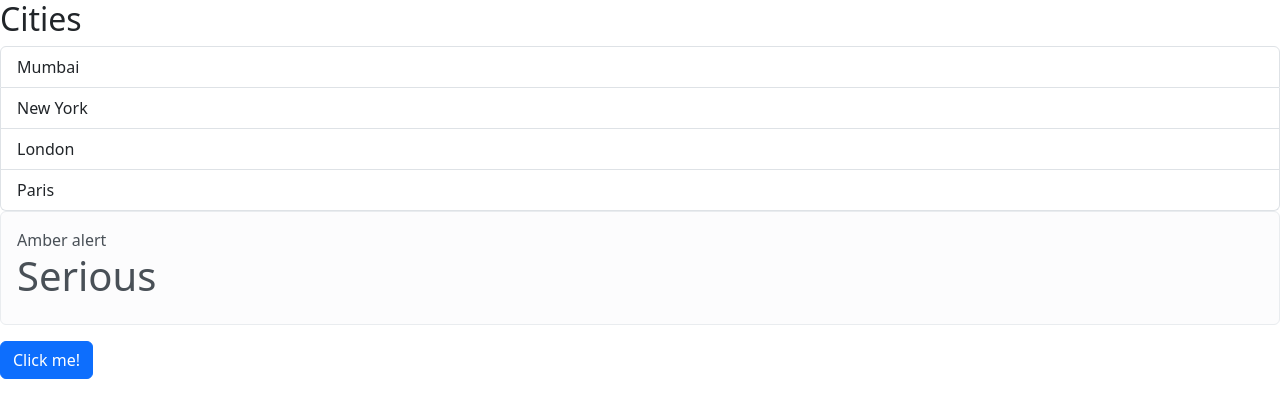
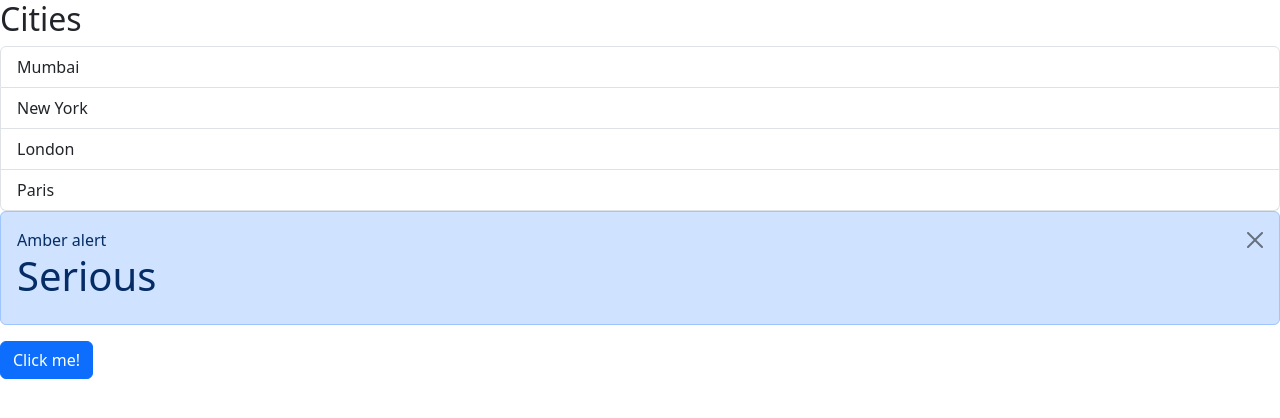
Before and after one commit to cliff-4/my-react-app, a React (Vite) app: page / in a window 1280 px wide. Shown: the top 418 px of the page. Built offline with nearby package versions, Linux system fonts and the light colour scheme.

Commit message:
fix: removed changing colour, added close handler to props

```diff
--- a/src/components/Alert.tsx
+++ b/src/components/Alert.tsx
@@ -1,7 +1,8 @@
-import { ReactNode, useState } from "react";
+import { ReactNode } from "react";
 
 interface AlretProp {
   children: ReactNode;
+  onClose: () => void;
 }
 
 let alertTypes = [
@@ -14,20 +15,21 @@ let alertTypes = [
   "warning",
   "info",
 ];
-let currAlertType = 0;
 
-const Alert = ({ children }: AlretProp) => {
-  const [alertType, setAlertType] = useState(alertTypes[currAlertType]);
-
-  const alertUpdateHandler = () => {
-    currAlertType = (currAlertType + 1) % alertTypes.length;
-    setAlertType(alertTypes[currAlertType]);
-    console.log(`Update type set to '${alertTypes[currAlertType]}'`);
-  };
-
+const Alert = ({ children, onClose }: AlretProp) => {
   return (
-    <div className={`alert alert-${alertType}`} onClick={alertUpdateHandler}>
+    <div
+      className={`alert alert-${alertTypes[2]} alert-dismissible`}
+      role="alert"
+    >
       {children}
+      <button
+        type="button"
+        className="btn-close"
+        data-bs-dismiss="alert"
+        aria-label="Close"
+        onClick={onClose}
+      ></button>
     </div>
   );
 };
```
